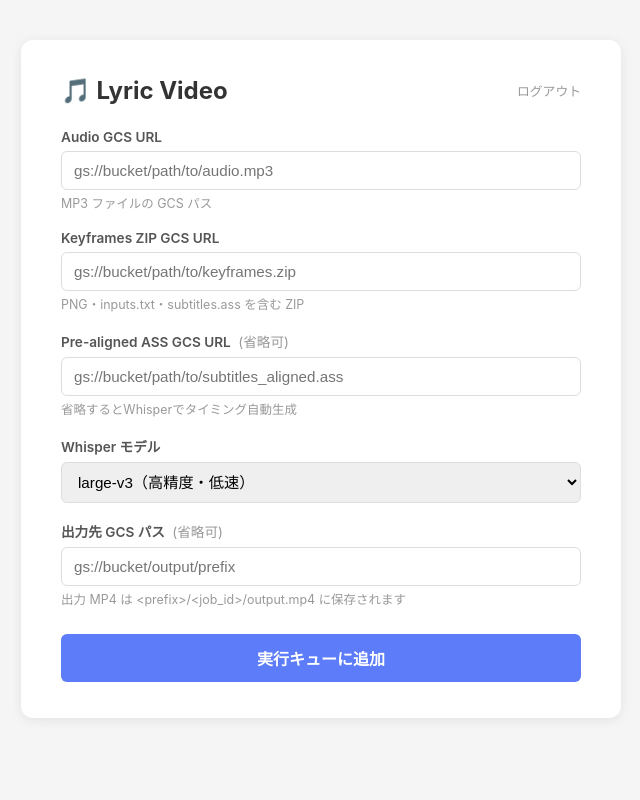
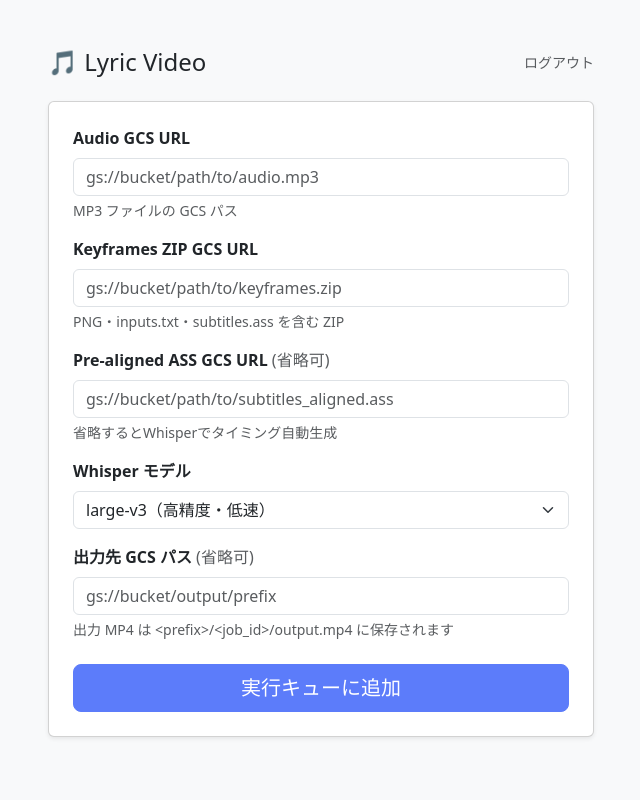
Before and after one commit to shouni/lyric-video, a Flask app: template templates/index.html in a window 1280 px wide. Shown: the whole page, without its empty margins (319-959 px from the left). Run offline with Flask 3, Linux system fonts and the light colour scheme; the template is opened without the code that fills it, so the values that code supplies are empty; the visitor is signed in with stand-in values (Sample User, id 1); parts of the project's set-up code (start-up, migrations or seed data) failed here and were passed over.

Commit message:
Switch to a shared base layout for templates, add custom styles and event handling logic, and update Flask app initialization to serve static files.

```diff
--- a/app/main.py
+++ b/app/main.py
@@ -27,7 +27,7 @@ _PUBLIC_PATHS = {"/healthz", "/auth/login", "/auth/callback", "/tasks/generate"}
 def create_app() -> Flask:
     cfg = Config.from_env()
 
-    app = Flask(__name__, template_folder="../templates")
+    app = Flask(__name__, template_folder="../templates", static_folder="../static")
     app.wsgi_app = ProxyFix(app.wsgi_app, x_for=1, x_proto=1, x_host=1, x_prefix=1)
     app.secret_key = cfg.session_secret
     app.config.update(
--- /dev/null
+++ b/static/css/app.css
@@ -0,0 +1,21 @@
+:root {
+    --lv-primary: #5c7cfa;
+    --lv-primary-dark: #4263eb;
+}
+
+.btn-primary {
+    background-color: var(--lv-primary);
+    border-color: var(--lv-primary);
+}
+
+.btn-primary:hover,
+.btn-primary:focus {
+    background-color: var(--lv-primary-dark);
+    border-color: var(--lv-primary-dark);
+}
+
+.form-control:focus,
+.form-select:focus {
+    border-color: var(--lv-primary);
+    box-shadow: 0 0 0 0.25rem rgba(92, 124, 250, 0.25);
+}
--- /dev/null
+++ b/static/js/index.js
@@ -0,0 +1,11 @@
+document.addEventListener('DOMContentLoaded', () => {
+    const subsInput = document.getElementById('subs_url');
+    const whisperField = document.getElementById('whisper_field');
+
+    function sync() {
+        whisperField.style.display = subsInput.value.trim() ? 'none' : '';
+    }
+
+    subsInput.addEventListener('input', sync);
+    sync();
+});
--- a/templates/index.html
+++ b/templates/index.html
@@ -1,144 +1,79 @@
-<!DOCTYPE html>
-<html lang="ja">
-<head>
-  <meta charset="UTF-8">
-  <meta name="viewport" content="width=device-width, initial-scale=1.0">
-  <title>Lyric Video</title>
-  <style>
-    *, *::before, *::after { box-sizing: border-box; margin: 0; padding: 0; }
-    body {
-      font-family: -apple-system, BlinkMacSystemFont, "Segoe UI", sans-serif;
-      background: #f5f5f5;
-      color: #333;
-      min-height: 100vh;
-      display: flex;
-      align-items: flex-start;
-      justify-content: center;
-      padding: 40px 16px;
-    }
-    .card {
-      background: #fff;
-      border-radius: 12px;
-      box-shadow: 0 2px 12px rgba(0,0,0,.08);
-      padding: 36px 40px;
-      width: 100%;
-      max-width: 600px;
-    }
-    h1 { font-size: 1.5rem; margin-bottom: 24px; }
-    .error {
-      background: #fff0f0;
-      border: 1px solid #f5c6cb;
-      border-radius: 6px;
-      color: #721c24;
-      padding: 12px 16px;
-      margin-bottom: 20px;
-      font-size: .9rem;
-    }
-    .field { margin-bottom: 18px; }
-    label {
-      display: block;
-      font-size: .85rem;
-      font-weight: 600;
-      margin-bottom: 6px;
-      color: #555;
-    }
-    label .optional { font-weight: 400; color: #999; margin-left: 4px; }
-    input[type=text], select {
-      width: 100%;
-      padding: 10px 12px;
-      border: 1px solid #ddd;
-      border-radius: 6px;
-      font-size: .95rem;
-      transition: border-color .15s;
-    }
-    input[type=text]:focus, select:focus {
-      outline: none;
-      border-color: #5c7cfa;
-      box-shadow: 0 0 0 3px rgba(92,124,250,.15);
-    }
-    .hint { font-size: .78rem; color: #999; margin-top: 4px; }
-    button[type=submit] {
-      width: 100%;
-      padding: 12px;
-      background: #5c7cfa;
-      color: #fff;
-      border: none;
-      border-radius: 6px;
-      font-size: 1rem;
-      font-weight: 600;
-      cursor: pointer;
-      margin-top: 8px;
-      transition: background .15s;
-    }
-    button[type=submit]:hover { background: #4263eb; }
-  </style>
-</head>
-<body>
-  <div class="card">
-    <div style="display:flex;align-items:center;justify-content:space-between;margin-bottom:24px;">
-      <h1 style="margin:0">🎵 Lyric Video</h1>
-      <a href="/auth/logout" style="font-size:.8rem;color:#999;text-decoration:none;">ログアウト</a>
+{% extends "layout.html" %}
+
+{% block title %}Lyric Video{% endblock %}
+
+{% block content %}
+<div class="row justify-content-center">
+  <div class="col-12 col-md-8 col-lg-6">
+    <div class="d-flex align-items-center justify-content-between mb-4">
+      <h1 class="h4 mb-0">🎵 Lyric Video</h1>
+      <a href="/auth/logout" class="text-muted small text-decoration-none">ログアウト</a>
     </div>
 
     {% if error %}
-    <div class="error">{{ error }}</div>
+    <div class="alert alert-danger">{{ error }}</div>
     {% endif %}
 
-    <form method="post" action="/" style="margin-top:0">
+    <div class="card shadow-sm">
+      <div class="card-body p-4">
+        <form method="post" action="/">
           <input type="hidden" name="csrf_token" value="{{ csrf_token }}">
-      <div class="field">
-        <label>Audio GCS URL</label>
-        <input type="text" name="audio_url" placeholder="gs://bucket/path/to/audio.mp3" required>
-        <p class="hint">MP3 ファイルの GCS パス</p>
+
+          <div class="mb-3">
+            <label class="form-label fw-semibold">Audio GCS URL</label>
+            <input type="text" class="form-control" name="audio_url"
+                   placeholder="gs://bucket/path/to/audio.mp3" required>
+            <div class="form-text">MP3 ファイルの GCS パス</div>
           </div>
 
-      <div class="field">
-        <label>Keyframes ZIP GCS URL</label>
-        <input type="text" name="keyframes_url" placeholder="gs://bucket/path/to/keyframes.zip" required>
-        <p class="hint">PNG・inputs.txt・subtitles.ass を含む ZIP</p>
+          <div class="mb-3">
+            <label class="form-label fw-semibold">Keyframes ZIP GCS URL</label>
+            <input type="text" class="form-control" name="keyframes_url"
+                   placeholder="gs://bucket/path/to/keyframes.zip" required>
+            <div class="form-text">PNG・inputs.txt・subtitles.ass を含む ZIP</div>
           </div>
 
-      <div class="field">
-        <label>
+          <div class="mb-3">
+            <label class="form-label fw-semibold">
               Pre-aligned ASS GCS URL
-          <span class="optional">(省略可)</span>
+              <span class="text-muted fw-normal">(省略可)</span>
             </label>
-        <input type="text" name="subs_url" id="subs_url" placeholder="gs://bucket/path/to/subtitles_aligned.ass">
-        <p class="hint">省略するとWhisperでタイミング自動生成</p>
+            <input type="text" class="form-control" name="subs_url" id="subs_url"
+                   placeholder="gs://bucket/path/to/subtitles_aligned.ass">
+            <div class="form-text">省略するとWhisperでタイミング自動生成</div>
           </div>
 
-      <div class="field" id="whisper_field">
-        <label>Whisper モデル</label>
-        <select name="whisper_model">
+          <div class="mb-3" id="whisper_field">
+            <label class="form-label fw-semibold">Whisper モデル</label>
+            <select class="form-select" name="whisper_model">
               <option value="large-v3" {% if whisper_model == 'large-v3' %}selected{% endif %}>large-v3（高精度・低速）</option>
-          <option value="medium" {% if whisper_model == 'medium' %}selected{% endif %}>medium</option>
-          <option value="small" {% if whisper_model == 'small' %}selected{% endif %}>small</option>
-          <option value="base" {% if whisper_model == 'base' %}selected{% endif %}>base（低精度・高速）</option>
+              <option value="medium"   {% if whisper_model == 'medium'   %}selected{% endif %}>medium</option>
+              <option value="small"    {% if whisper_model == 'small'    %}selected{% endif %}>small</option>
+              <option value="base"     {% if whisper_model == 'base'     %}selected{% endif %}>base（低精度・高速）</option>
             </select>
           </div>
 
-      <div class="field">
-        <label>
+          <div class="mb-4">
+            <label class="form-label fw-semibold">
               出力先 GCS パス
-          <span class="optional">(省略可)</span>
+              <span class="text-muted fw-normal">(省略可)</span>
             </label>
-        <input type="text" name="output_prefix" placeholder="{{ default_output or 'gs://bucket/output/prefix' }}"
+            <input type="text" class="form-control" name="output_prefix"
+                   placeholder="{{ default_output or 'gs://bucket/output/prefix' }}"
                    value="{{ default_output }}">
-        <p class="hint">出力 MP4 は &lt;prefix&gt;/&lt;job_id&gt;/output.mp4 に保存されます</p>
+            <div class="form-text">出力 MP4 は &lt;prefix&gt;/&lt;job_id&gt;/output.mp4 に保存されます</div>
           </div>
 
-      <button type="submit">実行キューに追加</button>
+          <div class="d-grid">
+            <button type="submit" class="btn btn-primary btn-lg">実行キューに追加</button>
+          </div>
         </form>
       </div>
+    </div>
+  </div>
+</div>
+{% endblock %}
 
-  <script>
-    const subsInput = document.getElementById('subs_url');
-    const whisperField = document.getElementById('whisper_field');
-    function sync() {
-      whisperField.style.display = subsInput.value.trim() ? 'none' : '';
-    }
-    subsInput.addEventListener('input', sync);
-    sync();
-  </script>
-</body>
-</html>
+{% block extra_js %}
+<script src="{{ url_for('static', filename='js/index.js') }}" defer></script>
+{% endblock %}
--- /dev/null
+++ b/templates/layout.html
@@ -0,0 +1,24 @@
+<!DOCTYPE html>
+<html lang="ja">
+<head>
+  <meta charset="UTF-8">
+  <meta name="viewport" content="width=device-width, initial-scale=1.0">
+  <title>{% block title %}Lyric Video{% endblock %}</title>
+  <link href="https://cdn.jsdelivr.net/npm/bootstrap@5.3.0/dist/css/bootstrap.min.css" rel="stylesheet"
+        integrity="sha384-9ndCyUaIbzAi2FUVXJi0CjmCapSmO7SnpJef0486qhLnuZ2cdeRhO02iuK6FUUVM"
+        crossorigin="anonymous">
+  <link rel="stylesheet" href="{{ url_for('static', filename='css/app.css') }}">
+  {% block extra_css %}{% endblock %}
+</head>
+<body class="bg-light">
+  {% block body %}
+  <div class="container py-5">
+    {% block content %}{% endblock %}
+  </div>
+  {% endblock %}
+  <script src="https://cdn.jsdelivr.net/npm/bootstrap@5.3.0/dist/js/bootstrap.bundle.min.js"
+          integrity="sha384-geWF76RCwLtnZ8qwWowPQNguL3RmwHVBC9FhGdlKrxdiJJigb/j/68SIy3Te4Bkz"
+          crossorigin="anonymous"></script>
+  {% block extra_js %}{% endblock %}
+</body>
+</html>
```
Also changed, not shown: templates/login.html (+18 -69 lines), templates/queued.html (+18 -57 lines). Lines whose indentation alone changed are shown as unchanged.
